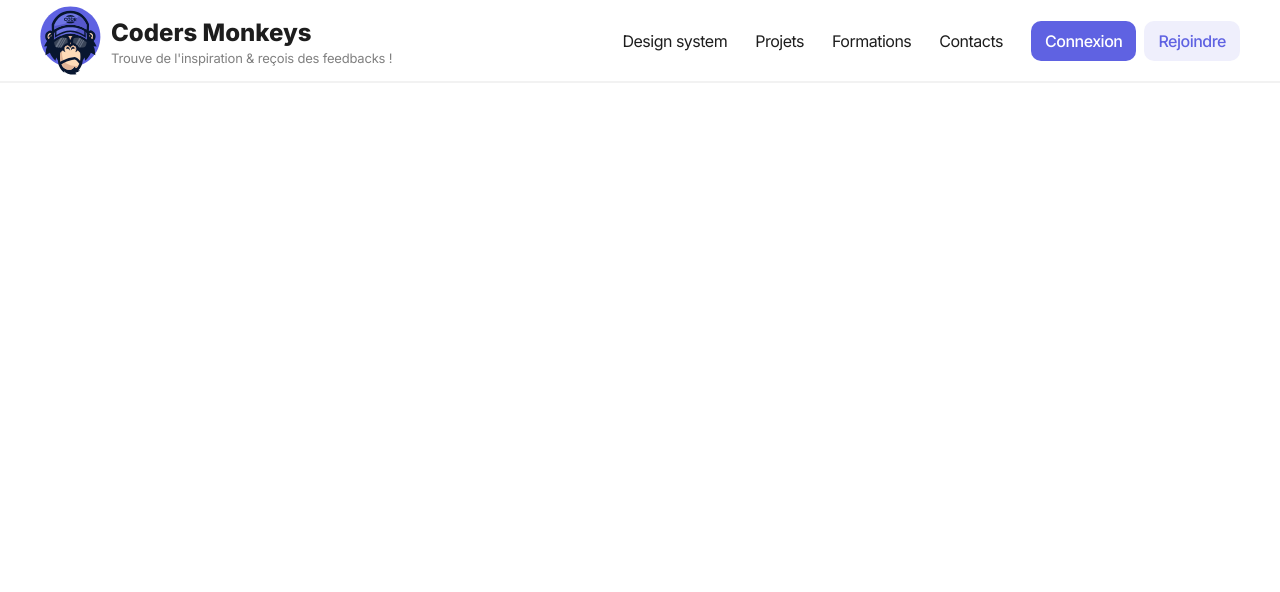
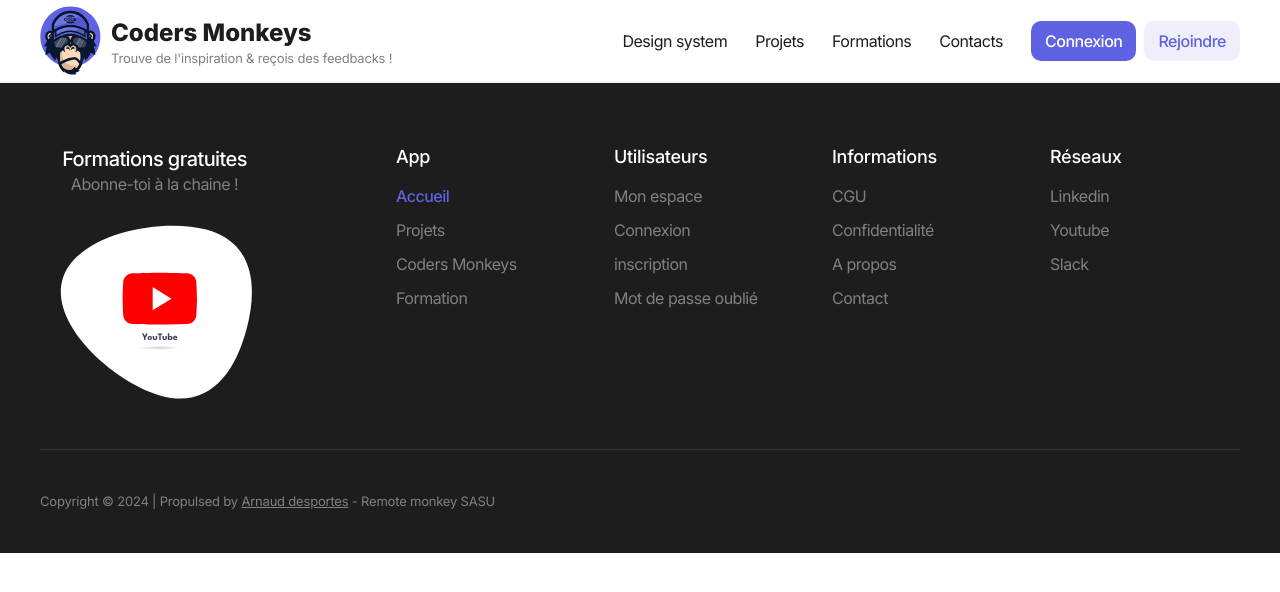
Before and after one commit to JonathanCornic/coders-monkeys, a Next.js app: page / in a window 1280 px wide. Shown: the top 592 px of the page. Built offline with nearby package versions, Linux system fonts and the light colour scheme.

Commit message:
footer Links created and mapped

```diff
--- a/next.config.mjs
+++ b/next.config.mjs
@@ -1,6 +1,6 @@
 /** @type {import('next').NextConfig} */
 const nextConfig = {
-  reactStrictMode: true,
+  reactStrictMode: false,
   output: "export",
   images: { unoptimized: true },
 };
--- /dev/null
+++ b/src/lib/link-type.tsx
@@ -0,0 +1,6 @@
+export type LinkType = "internal" | "external";
+
+export const LinkType: Record<string, LinkType> = {
+  INTERNAL: "internal",
+  EXTERNAL: "external",
+};
--- a/src/pages/design-system.tsx
+++ b/src/pages/design-system.tsx
@@ -16,7 +16,7 @@
 export default function DesignSystem() {
   return (
     <>
-      <Seo title="Design System" description="Design system du projet" />
+      <Seo title="Coders Monkeys" description="Design system du projet" />
 
       <Navigation />
 
--- a/src/pages/index.tsx
+++ b/src/pages/index.tsx
@@ -1,3 +1,4 @@
+import { Footer } from "@/ui/components/navigation/footer";
 import { Navigation } from "@/ui/components/navigation/navigation";
 import { Seo } from "@/ui/components/seo/seo";
 
@@ -7,6 +8,7 @@
       <Seo title="Coders Monkeys" description="Description..." />
 
       <Navigation />
+      <Footer/>
     </>
   );
 }
--- /dev/null
+++ b/src/types/app-links.tsx
@@ -0,0 +1,12 @@
+import { LinkType } from "@/lib/link-type";
+
+export interface AppLinks {
+  label: string;
+  baseUrl: string;
+  type: LinkType;
+}
+
+export interface FooterLinks {
+  label: string;
+  links: AppLinks[];
+}
--- /dev/null
+++ b/src/ui/components/navigation/app-links.tsx
@@ -0,0 +1,104 @@
+import { AppLinks } from "@/types/app-links";
+
+const footerApplicationLinks: AppLinks[] = [
+  {
+    label: "Accueil",
+    baseUrl: "/",
+    type: "internal",
+  },
+  {
+    label: "Projets",
+    baseUrl: "/#",
+    type: "internal",
+  },
+  {
+    label: "Coders Monkeys",
+    baseUrl: "/#",
+    type: "internal",
+  },
+  {
+    label: "Formation",
+    baseUrl: "https://youtube.com/@remotemonkey",
+    type: "external",
+  },
+];
+const footerUsersLinks: AppLinks[] = [
+  {
+    label: "Mon espace",
+    baseUrl: "/#",
+    type: "internal",
+  },
+  {
+    label: "Connexion",
+    baseUrl: "/#",
+    type: "internal",
+  },
+  {
+    label: "inscription",
+    baseUrl: "/#",
+    type: "internal",
+  },
+  {
+    label: "Mot de passe oublié",
+    baseUrl: "#",
+    type: "internal",
+  },
+];
+const footerInformationsLinks: AppLinks[] = [
+  {
+    label: "CGU",
+    baseUrl: "/#",
+    type: "internal",
+  },
+  {
+    label: "Confidentialité",
+    baseUrl: "/#",
+    type: "internal",
+  },
+  {
+    label: "A propos",
+    baseUrl: "/#",
+    type: "internal",
+  },
+  {
+    label: "Contact",
+    baseUrl: "/#",
+    type: "internal",
+  },
+];
+const footerSocialsLinks: AppLinks[] = [
+  {
+    label: "Linkedin",
+    baseUrl: "/",
+    type: "external",
+  },
+  {
+    label: "Youtube",
+    baseUrl: "/#",
+    type: "external",
+  },
+  {
+    label: "Slack",
+    baseUrl: "/#",
+    type: "external",
+  }
+];
+
+export const footerLinks = [
+  {
+    label: "App",
+    links: footerApplicationLinks
+  },
+  {
+    label: "Utilisateurs",
+    links: footerUsersLinks
+  },
+  {
+    label: "Informations",
+    links: footerInformationsLinks
+  },
+  {
+    label: "Réseaux",
+    links: footerSocialsLinks
+  }
+]
--- /dev/null
+++ b/src/ui/components/navigation/footer.tsx
@@ -0,0 +1,90 @@
+import { LinkType } from "@/lib/link-type";
+import { FooterLinks } from "@/types/app-links";
+import { Typographiy } from "@/ui/design-system/typography/typography";
+import Image from "next/image";
+import { Container } from "../container/container";
+import { ActiveLink } from "./active-link";
+import { footerLinks } from "./app-links";
+
+export function Footer() {
+  const currentYear = new Date().getFullYear();
+
+  const footerNavigationList = footerLinks.map((columnLink) => (
+    <FooterLink key={crypto.randomUUID()} data={columnLink} />
+  ));
+
+  return (
+    <div className="bg-gray">
+      <Container className="flex justify-between pt-16">
+        <div className="flex flex-col items-center gap-1">
+          <Typographiy variant="caption1" theme="white" weigth="medium">
+            Formations gratuites
+          </Typographiy>
+          <Typographiy variant="caption3" theme="gray">
+            Abonne-toi à la chaine !
+          </Typographiy>
+          <a href="https://youtube.com/@remotemonkey" target="_blank">
+            <Image
+              src="/assets/svg/YTB.svg"
+              alt="Remote Monkey | Youtube"
+              width={229}
+              height={216}
+            />
+          </a>
+        </div>
+        <div className="flex gap-7">{footerNavigationList}</div>
+      </Container>
+      <Container className="pt-9 pb-11 space-y-11">
+        <hr className="text-gray-800" />
+        <div className="flex items-center justify-between">
+          <Typographiy variant="caption4" theme="gray">
+            {` Copyright © ${currentYear} | Propulsed by`}{" "}
+            <a
+              href="https://arnaud-desportes.fr"
+              target="_blank"
+              className="underline"
+            >
+              Arnaud desportes
+            </a>
+            {` - Remote monkey SASU`}
+          </Typographiy>
+          <div></div>
+        </div>
+      </Container>
+    </div>
+  );
+}
+
+interface FooterLinkProps {
+  data: FooterLinks;
+}
+function FooterLink({ data }: FooterLinkProps) {
+  const linksList = data.links.map((link) => (
+    <div key={crypto.randomUUID()}>
+      {link.type === LinkType.INTERNAL && (
+        <ActiveLink href={link.baseUrl}>{link.label}</ActiveLink>
+      )}
+      {link.type === LinkType.EXTERNAL && (
+        <a href={link.baseUrl} target="_blank">
+          {link.label}
+        </a>
+      )}
+    </div>
+  ));
+
+  return (
+    <div className="min-w-[190px]">
+      <Typographiy
+        variant="caption2"
+        theme="white"
+        weigth="medium"
+        className="pb-5"
+      >
+        {data.label}
+      </Typographiy>
+      <Typographiy variant="caption3" theme="gray" className="space-y-4">
+        {linksList}
+      </Typographiy>
+    </div>
+  );
+}
--- a/src/ui/components/seo/seo.tsx
+++ b/src/ui/components/seo/seo.tsx
@@ -11,6 +11,7 @@
       <title>{title}</title>
       <meta name="description" content={description} />
       <meta name="viewport" content="width=device-width, initial-scale=1" />
+      <link rel="icon" href="./assets/svg/logo.svg" />
     </Head>
   );
 }
--- a/src/ui/design-system/button/button.tsx
+++ b/src/ui/design-system/button/button.tsx
@@ -1,4 +1,4 @@
-import { IconProps } from "@/types/iconProps";
+import { IconProps } from "@/types/icon-props";
 import clsx from "clsx";
 import { Spinner } from "../spinner/spinner";
 
```
Also changed, not shown: public/assets/svg/YTB.svg (added), src/types/icon-props.tsx (renamed from src/types/iconProps.tsx).
